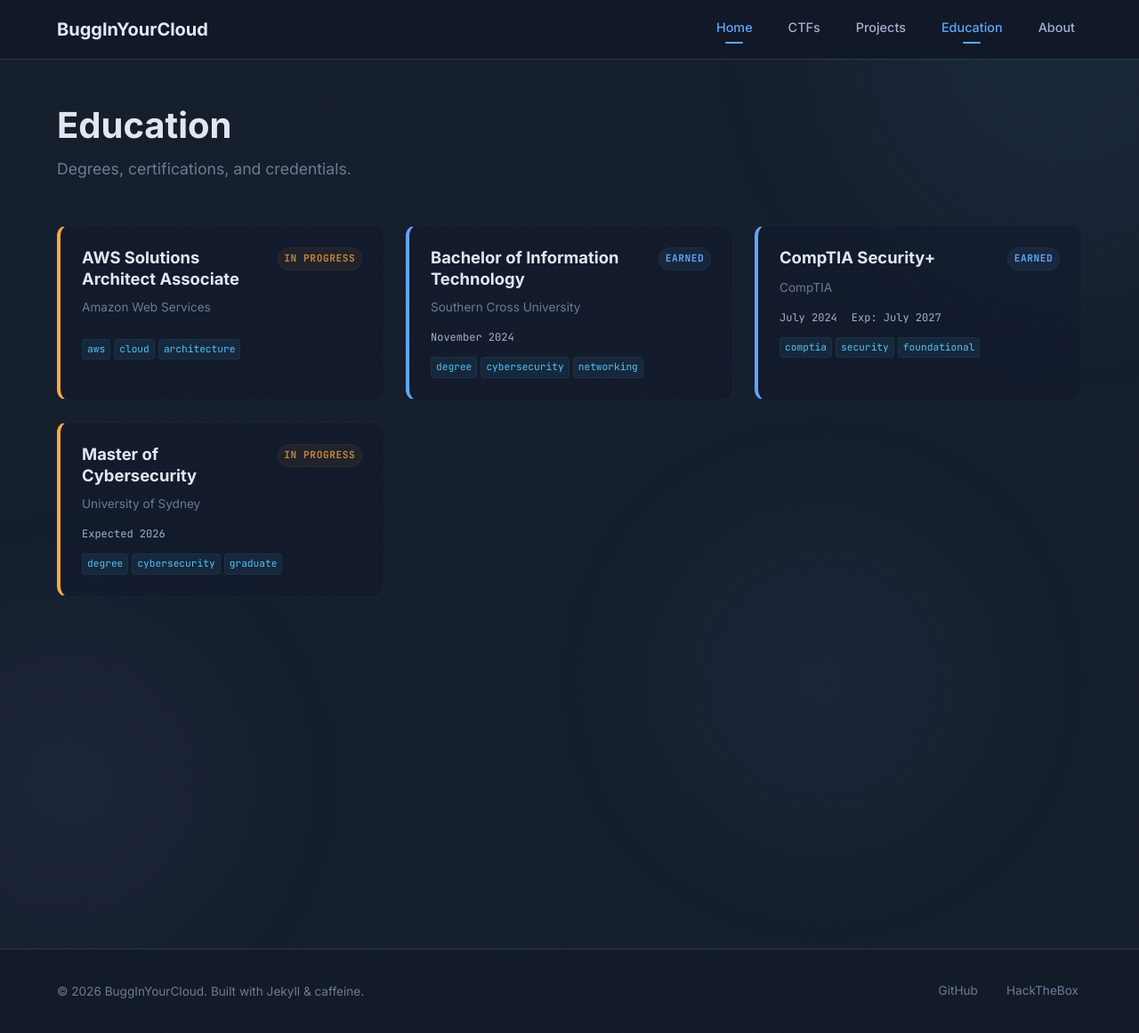
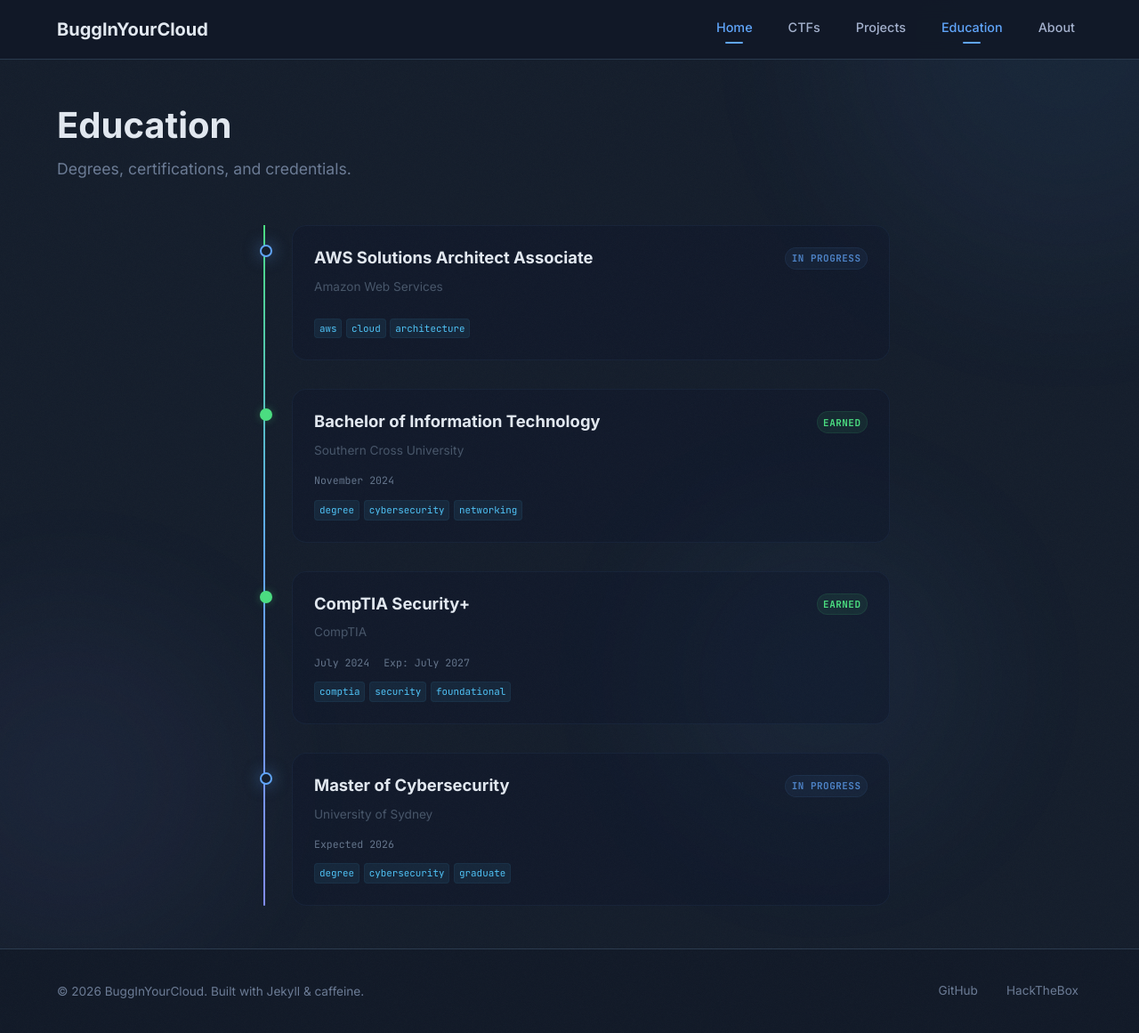
Before and after one commit to BuggInYourCloud/BuggInYourCloud.github.io, a Jekyll site: the page built from pages/certs.html, in a window 1280 px wide and 1162 px high. Shown: the whole window at 89% size. Built offline with Jekyll 4.4.1, drawn with Linux system fonts in a browser that asks for light colours.

Commit message:
feat: education page with scroll-linked gradient timeline and cursor spotlights

```diff
--- a/pages/certs.html
+++ b/pages/certs.html
@@ -5,46 +5,131 @@
 ---
 
 <style>
-  .edu-card {
+  /* ── Scroll-linked Timeline ── */
+  .cert-timeline {
+    position: relative;
+    padding-left: 48px;
+    max-width: 720px;
+    margin: 0 auto;
+  }
+  /* Background track */
+  .cert-timeline::before {
+    content: '';
+    position: absolute;
+    left: 16px;
+    top: 0;
+    bottom: 0;
+    width: 2px;
+    background: rgba(96, 165, 250, 0.06);
+  }
+  /* Scroll-fill line */
+  .cert-timeline::after {
+    content: '';
+    position: absolute;
+    left: 16px;
+    top: 0;
+    width: 2px;
+    height: var(--fill, 0%);
+    background: linear-gradient(180deg, #4ade80, #60a5fa, #818cf8);
+    transition: height 80ms ease-out;
+    border-radius: 0 0 2px 2px;
+  }
+
+  /* Node link */
+  .cert-node {
+    position: relative;
+    display: block;
+    margin-bottom: 2rem;
+    text-decoration: none;
+    color: inherit;
+  }
+  .cert-node:last-child { margin-bottom: 0; }
+
+  /* Dot */
+  .cert-node::before {
+    content: '';
+    position: absolute;
+    left: -36px;
+    top: 22px;
+    width: 14px;
+    height: 14px;
+    border-radius: 50%;
+    background: #141d2b;
+    border: 2.5px solid rgba(96, 165, 250, 0.1);
+    z-index: 2;
+    transition: all 400ms cubic-bezier(0.4, 0, 0.2, 1);
+  }
+  .cert-node.earned::before {
+    background: #4ade80;
+    border-color: #4ade80;
+    box-shadow: 0 0 10px rgba(74, 222, 128, 0.3);
+  }
+  .cert-node.in-progress::before {
+    background: #141d2b;
+    border-color: #60a5fa;
+    box-shadow: 0 0 10px rgba(96, 165, 250, 0.3);
+    animation: pulse-dot 2.5s ease-in-out infinite;
+  }
+  @keyframes pulse-dot {
+    0%, 100% { box-shadow: 0 0 6px rgba(96, 165, 250, 0.2); }
+    50%      { box-shadow: 0 0 18px rgba(96, 165, 250, 0.5); }
+  }
+  .cert-node:hover::before {
+    transform: scale(1.4);
+  }
+  .cert-node.earned:hover::before {
+    box-shadow: 0 0 20px rgba(74, 222, 128, 0.5);
+  }
+
+  /* Card */
+  .cert-card {
     background: rgba(15, 23, 42, 0.45);
     border: 1px solid rgba(96, 165, 250, 0.06);
-    border-radius: 12px;
+    border-radius: 16px;
     padding: 1.5rem;
-    text-decoration: none;
-    display: block;
-    color: inherit;
     transition: all 400ms cubic-bezier(0.4, 0, 0.2, 1);
     position: relative;
     overflow: hidden;
-    will-change: transform;
   }
-  .edu-card.earned { border-left: 4px solid #60a5fa; }
-  .edu-card.in-progress { border-left: 4px solid #ffab40; }
-  .edu-card:hover {
+  .cert-node:hover .cert-card {
     background: rgba(15, 23, 42, 0.7);
     border-color: rgba(96, 165, 250, 0.15);
-    border-left-color: #60a5fa;
     box-shadow:
       0 0 60px rgba(96, 165, 250, 0.06),
       0 20px 50px rgba(0, 0, 0, 0.35);
-    color: inherit;
+    transform: translateX(6px);
   }
-  .edu-card.in-progress:hover { border-left-color: #ffab40; }
-  .edu-card .card-top {
+  /* Spotlight on hover */
+  .cert-card::after {
+    content: '';
+    position: absolute;
+    inset: 0;
+    border-radius: 16px;
+    background: radial-gradient(
+      400px circle at var(--mx, 50%) var(--my, 50%),
+      rgba(96, 165, 250, 0.06) 0%, transparent 100%
+    );
+    pointer-events: none;
+    opacity: 0;
+    transition: opacity 400ms ease;
+  }
+  .cert-node:hover .cert-card::after { opacity: 1; }
+
+  .cert-card .card-top {
     display: flex;
     justify-content: space-between;
     align-items: flex-start;
     gap: 0.75rem;
     margin-bottom: 0.5rem;
   }
-  .edu-card .card-title {
+  .cert-card .card-title {
     font-size: 1.15rem;
     color: #e2e8f0;
     margin: 0;
   }
-  .edu-card .status-pill {
+  .cert-card .status-pill {
     font-family: 'JetBrains Mono', monospace;
-    font-size: 0.7rem;
+    font-size: 0.68rem;
     font-weight: 600;
     padding: 0.2em 0.6em;
     border-radius: 9999px;
@@ -53,61 +138,67 @@
     white-space: nowrap;
     flex-shrink: 0;
   }
-  .edu-card .status-pill.earned {
+  .cert-card .status-pill.earned {
+    background: rgba(74, 222, 128, 0.08);
+    color: #4ade80;
+    border: 1px solid rgba(74, 222, 128, 0.1);
+  }
+  .cert-card .status-pill.in-progress {
     background: rgba(96, 165, 250, 0.08);
     color: #60a5fa;
-    border: 1px solid rgba(96, 165, 250, 0.06);
+    border: 1px solid rgba(96, 165, 250, 0.1);
+    animation: pulse-pill 2s ease-in-out infinite;
   }
-  .edu-card .status-pill.in-progress {
-    background: rgba(255, 171, 64, 0.08);
-    color: #ffab40;
-    border: 1px solid rgba(255, 171, 64, 0.06);
-    animation: pulse-status 2s ease-in-out infinite;
-  }
-  @keyframes pulse-status {
+  @keyframes pulse-pill {
     0%, 100% { opacity: 0.7; }
     50% { opacity: 1; }
   }
-  .edu-card .card-issuer {
-    color: #6b7b95;
+  .cert-card .card-issuer {
+    color: #475569;
     font-size: 0.85rem;
     margin-bottom: 0.75rem;
   }
-  .edu-card .card-dates {
+  .cert-card .card-dates {
     font-family: 'JetBrains Mono', monospace;
-    font-size: 0.75rem;
-    color: #6b7b95;
+    font-size: 0.72rem;
+    color: #334155;
     display: flex;
     gap: 1rem;
     flex-wrap: wrap;
   }
-  .edu-card .card-dates span { color: #a4b1cd; }
-  .edu-card .card-tags {
+  .cert-card .card-dates span { color: #64748b; }
+  .cert-card .card-tags {
     display: flex;
     flex-wrap: wrap;
-    gap: 0.25rem;
+    gap: 0.3rem;
     margin-top: 0.75rem;
   }
-  .edu-card .tag {
+  .cert-card .tag {
     display: inline-block;
     padding: 0.1em 0.45em;
     background: rgba(79, 195, 247, 0.08);
     color: #4fc3f7;
     border-radius: 4px;
-    font-size: 0.7rem;
+    font-size: 0.68rem;
     font-family: 'JetBrains Mono', monospace;
     border: 1px solid rgba(79, 195, 247, 0.06);
     transition: all 400ms ease;
   }
-  .edu-card:hover .tag {
+  .cert-node:hover .tag {
     background: rgba(79, 195, 247, 0.14);
     border-color: rgba(79, 195, 247, 0.14);
   }
+
+  @media (max-width: 768px) {
+    .cert-timeline { padding-left: 36px; }
+    .cert-node::before { left: -26px; width: 12px; height: 12px; }
+  }
 </style>
 
-<div class="card-grid reveal reveal-stagger">
+<div class="cert-timeline reveal" data-scroll-fill>
   {% for cert in site.certs %}
-  <a href="{{ cert.url | relative_url }}" class="edu-card {% if cert.earned %}earned{% elsif cert.status %}in-progress{% endif %}" data-tilt>
+  <a href="{{ cert.url | relative_url }}" class="cert-node {% if cert.earned %}earned{% elsif cert.status %}in-progress{% endif %}" data-tilt-card>
+    <div class="cert-card">
       <div class="card-top">
         <h3 class="card-title">{{ cert.title }}</h3>
         {% if cert.earned %}
@@ -127,6 +218,7 @@
         {% for tag in cert.tags %}<span class="tag">{{ tag }}</span>{% endfor %}
       </div>
       {% endif %}
+    </div>
   </a>
   {% endfor %}
 </div>
@@ -134,3 +226,18 @@
 {% if site.certs.size == 0 %}
 <p class="empty-state">Education details coming soon.</p>
 {% endif %}
+
+<script>
+  // Cursor spotlight on cert cards
+  document.querySelectorAll('[data-tilt-card]').forEach(function(node) {
+    var card = node.querySelector('.cert-card');
+    if (!card) return;
+    node.addEventListener('mousemove', function(e) {
+      var r = card.getBoundingClientRect();
+      var x = ((e.clientX - r.left) / r.width * 100);
+      var y = ((e.clientY - r.top) / r.height * 100);
+      card.style.setProperty('--mx', x + '%');
+      card.style.setProperty('--my', y + '%');
+    });
+  });
+</script>
```
Lines whose indentation alone changed are shown as unchanged.
